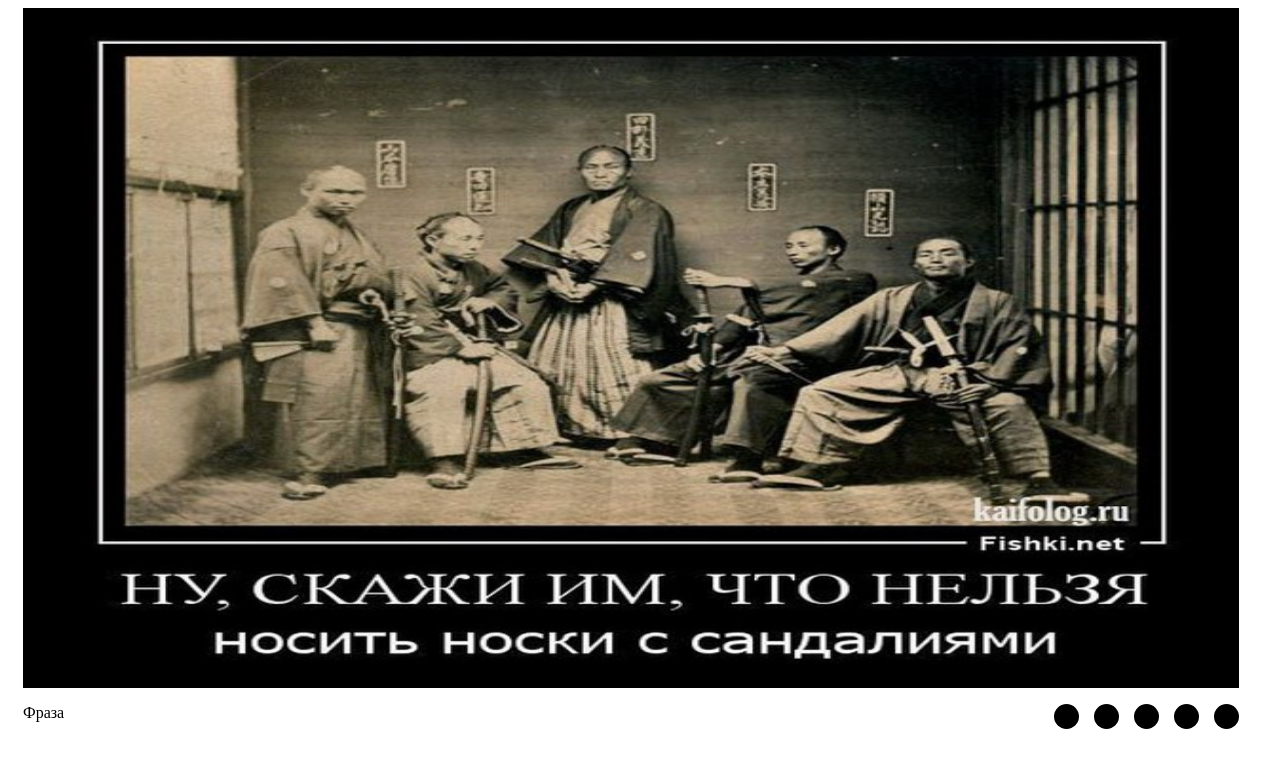
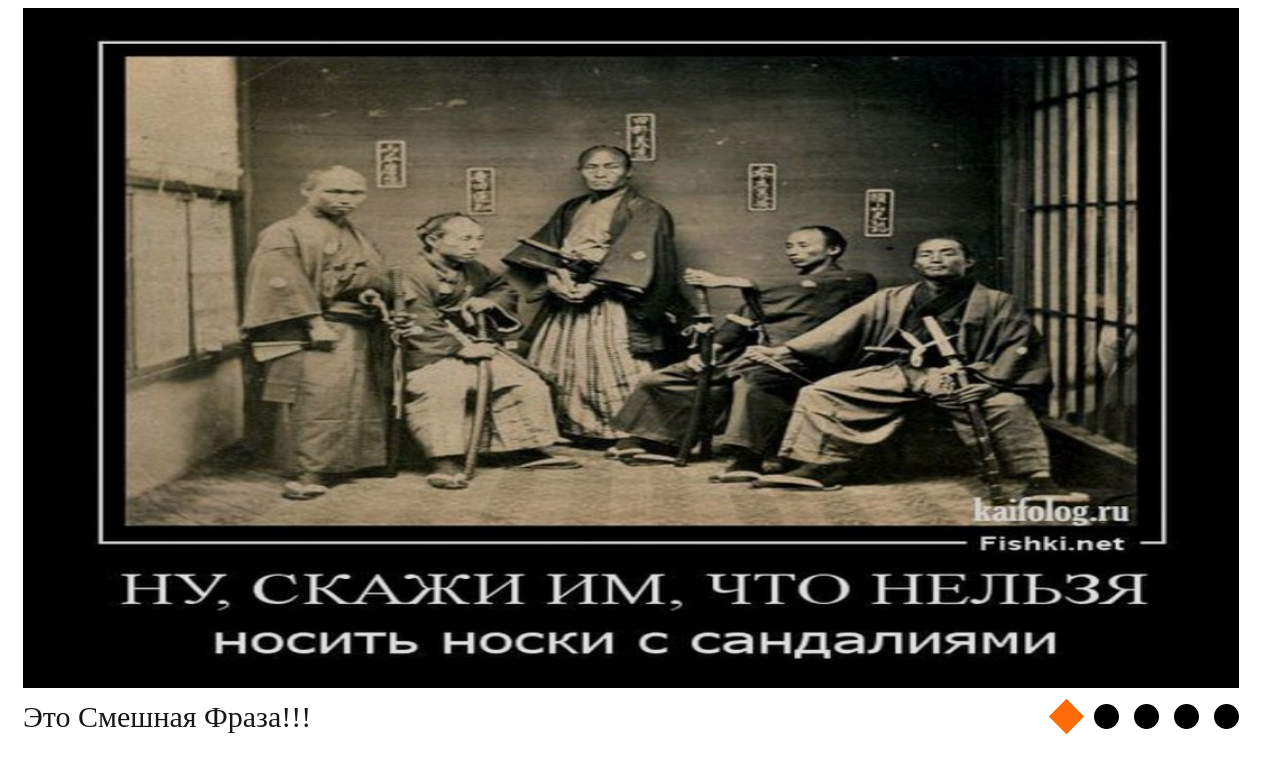
Before and after one commit to yuraCOM/cssMemSlider, a plain HTML site: page cssMemSlider/index.html in a window 1280 px wide. Both pictures are taken after a click on the item 1066 px from the left and 716 px from the top of the page. Drawn offline with Linux system fonts and the light colour scheme.

Commit message:
fix: correct files
fix: correct files html css js

```diff
--- a/cssMemSlider/index.html
+++ b/cssMemSlider/index.html
@@ -16,11 +16,11 @@
         </div>
         <div class="slider-info-and-dots">
             <div class="slider-info">
-                <p class="phase">Фраза</p>
+                <p class="phase"></p>
             </div>
             <div class="dots">
                 <ul class="control">
-                    <li id="dot1"></li>
+                    <li id="dot1" class="active"></li>
                     <li id="dot2"></li>
                     <li id="dot3"></li>
                     <li id="dot4"></li>
--- a/cssMemSlider/script.js
+++ b/cssMemSlider/script.js
@@ -1,22 +1,41 @@
-// let data = [
-//     // dot1:{},
-//
-// ]
-//
-//
-// let dots = document.querySelector('.control').querySelectorAll('li')
-//
-// dots.forEach( item =>{
-//     item.addEventListener('click', ()=>{
-//         let sliderImg = document.querySelector('.img-slider')
-//         sliderImg.style.animation = 'moveout 2s'
-//         setTimeout(()=>{
-//             sliderImg.src = `img/${item.id[3]}.jpg`
-//             sliderImg.style.animation = 'visible 3s'
-//         }, 1000)
-//         // sliderImg.src = `img/${item.id[3]}.jpg`
-//
-//         // sliderImg.style.animation = ''
-//         console.log(item.id[3])
-//     })
-// })
+let data = [
+    'Фраза не очем!!!',
+    'Это Смешная Фраза!!!',
+    'Это Очень Смешная Фраза!!!',
+    'Это Самая-Присамая Смешная Фраза!!!',
+    'А Это Просто Космическая Шутка Надорвать Живот!!!',
+    'Смешнее Этой Фразы Нет Во Вселенной!!!',
+]
+let sliderImg = document.querySelector('.img-slider')
+
+let phase = document.querySelector('.phase')
+phase.innerHTML = data[1]
+
+let dots = document.querySelector('.control').querySelectorAll('li')
+// dots[0].classList.add('.active')
+
+dots.forEach( item =>{
+    item.addEventListener('click', ()=>{
+        clearActive()
+        console.log(item.id)
+        item.classList.add('active')
+
+        phase.style.animation = 'moveout 2s'
+        sliderImg.style.animation = 'moveout 2s'
+
+        setTimeout(()=>{
+            phase.innerHTML = data[ item.id[3] ]
+            phase.style.animation = 'visible 3s'
+            sliderImg.src = `img/${item.id[3]}.jpg`
+            sliderImg.style.animation = 'visible 3s'
+        }, 1000)
+
+    })
+})
+
+function clearActive() {
+    dots.forEach( item =>{
+        item.classList.remove('active')
+    })
+
+}
--- a/cssMemSlider/style.css
+++ b/cssMemSlider/style.css
@@ -21,6 +21,7 @@ body{
 .slider{
     height: 100%;
     background-color: black;
+    overflow: hidden;
 }
 .slider img{
     width: 100%;
@@ -28,13 +29,21 @@ body{
 
 }
 .slider-info-and-dots{
-   display: flex;
+    display: flex;
     justify-content: space-between;
+    align-items: center;
+}
+.slider-info{
+}
+
+.control{
+    padding-left: 0;
 }
 
 .dots ul{
     display: flex ;
 }
+
 .dots ul li{
     list-style: none;
     width: 25px;
@@ -44,9 +53,27 @@ body{
     border-radius: 50%;
     cursor: pointer;
 }
+.dots ul li:hover{
+    /*border-radius: 0;*/
+    background-color: #ff6b08;
+    /*background-color: white;*/
+    /*border: 1px solid #ff6b08;*/
+    /*transform: rotate(45deg);*/
+}
+.dots ul li.active{
+    border-radius: 0;
+    background-color: #ff6b08;
+    transform: rotate(45deg);
+}
+
 .img-slider{
     /*animation: mymove 3s  ;*/
     position: relative;
+}
+.phase{
+    position: relative;
+    font-size: 30px;
+    margin: 0;
 }
 /*@keyframes mymove {*/
 /*    0% {opacity: 1;}*/
@@ -65,3 +92,12 @@ body{
     0% {opacity: 0}
     100% {opacity: 1}
 }
+
+/*@media (max-width: 420px) {*/
+/*    .slider-wrap {*/
+/*        height: 70vh;*/
+/*    }*/
+/*    .slider-info-and-dots {*/
+/*        flex-direction: column;*/
+/*    }*/
+/*}*/
```
